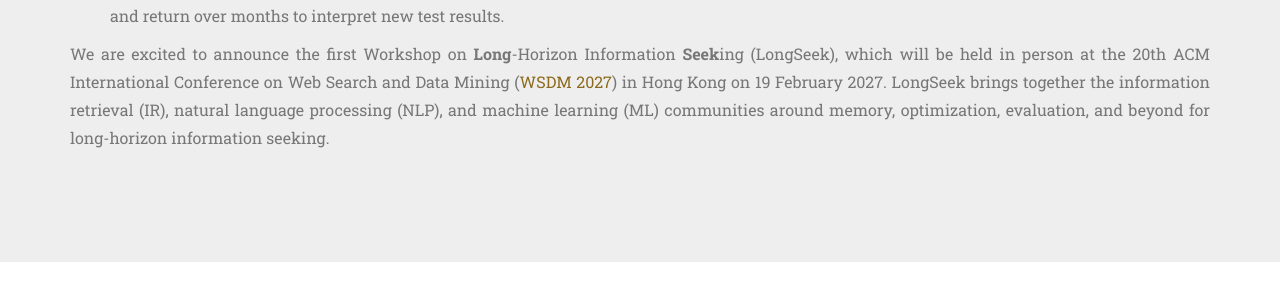
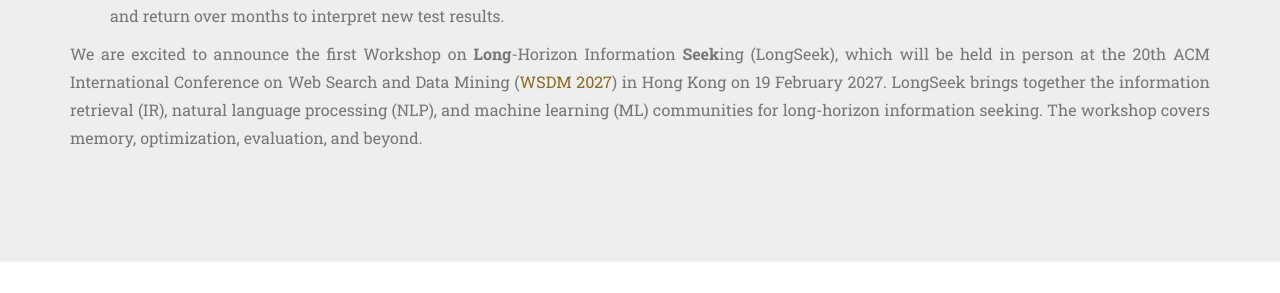
Before and after one commit to longseek-workshop/longseek-workshop.github.io, a Jekyll site: the page built from wsdm2027.md, in a window 1280 px wide and 900 px high, scrolled down 616 px. Shown: the part 189-482 px from the top of the window. Built offline with Jekyll 4.4.1, drawn with Linux system fonts in a browser that asks for light colours; nearby versions of some CDN libraries; some web fonts are replaced.

Commit message:
Update summary-wsdm2027.html

```diff
--- a/_includes/summary-wsdm2027.html
+++ b/_includes/summary-wsdm2027.html
@@ -25,7 +25,8 @@
                     {% endcomment %}
                     We are excited to announce the first Workshop on <b>Long</b>-Horizon Information <b>Seek</b>ing (LongSeek), which will be held in person at the 20th ACM International Conference on Web Search and Data Mining (<a href="https://www.wsdm-conference.org/2027/" target="_blank">WSDM 2027</a>) in Hong Kong on 19 February 2027.
                     {% comment %} Previous (replaced 2026-10-26): LongSeek brings together the web search, information retrieval (IR), and natural language processing (NLP) communities around memory and context management, reasoning, optimization, and evaluation for long-horizon information seeking. {% endcomment %}
-                    LongSeek brings together the information retrieval (IR), natural language processing (NLP), and machine learning (ML) communities around memory, optimization, evaluation, and beyond for long-horizon information seeking.
+                    LongSeek brings together the information retrieval (IR), natural language processing (NLP), and machine learning (ML) communities for long-horizon information seeking.
+                    The workshop covers memory, optimization, evaluation, and beyond.
                     {% comment %} Removed 2026-10-23: The program is discussion-oriented, with two keynotes, paper spotlights, a poster session, a panel, and a best paper award. {% endcomment %}
                 </p>
             </div>
```
